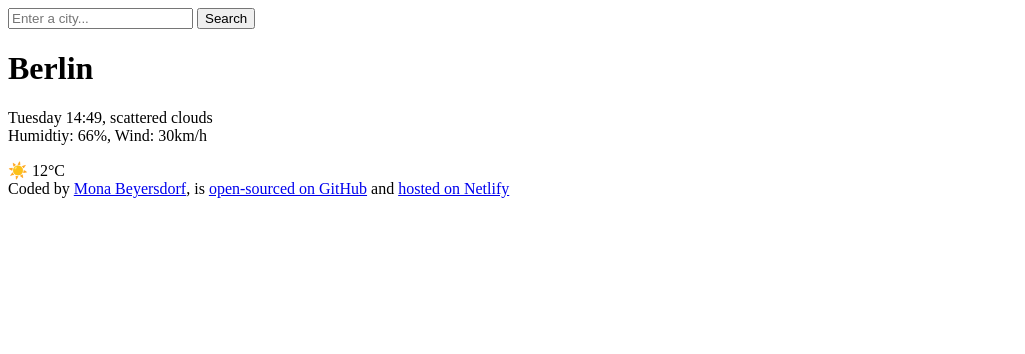
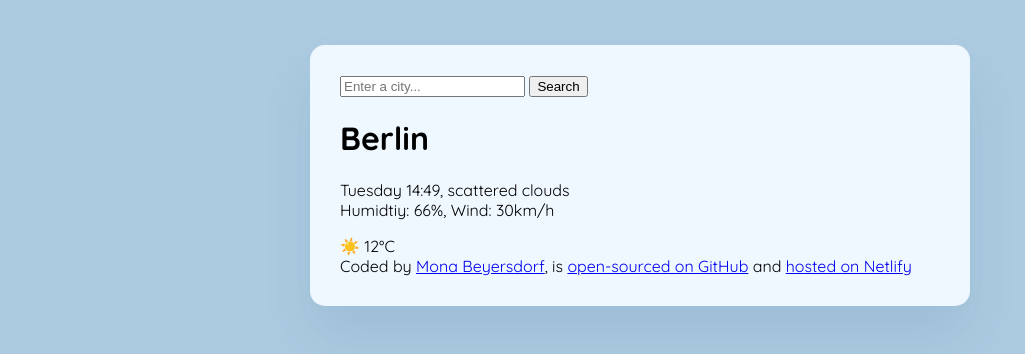
Before and after one commit to jellomoon/Donnerwetter-App, a plain HTML site: page index.html in a window 1280 px wide. Shown: the whole page, without its empty margins (0-1025 px from the left). Drawn offline with Linux system fonts and the light colour scheme.

Commit message:
styled main container and added custom font

```diff
--- a/index.html
+++ b/index.html
@@ -3,9 +3,17 @@
   <head>
     <meta charset="UTF-8" />
     <meta name="viewport" content="width=device-width, initial-scale=1.0" />
+    <link rel="preconnect" href="https://fonts.googleapis.com" />
+    <link rel="preconnect" href="https://fonts.gstatic.com" crossorigin />
+    <link
+      href="https://fonts.googleapis.com/css2?family=Quicksand:wght@300..700&display=swap"
+      rel="stylesheet"
+    />
+    <link rel="stylesheet" href="src/styles.css" />
     <title>Donnerwetter</title>
   </head>
   <body>
+    <div class="weather-app">
       <header>
         <form>
           <input type="search" placeholder="Enter a city..." required />
@@ -26,7 +34,8 @@
 
       <footer>
         Coded by
-      <a href="https://github.com/jellomoon" target="_blank">Mona Beyersdorf</a
+        <a href="https://github.com/jellomoon" target="_blank"
+          >Mona Beyersdorf</a
         >, is
         <a href="https://github.com/jellomoon/Donnerwetter-App" target="_blank"
           >open-sourced on GitHub</a
@@ -36,5 +45,6 @@
           hosted on Netlify</a
         >
       </footer>
+    </div>
   </body>
 </html>
--- /dev/null
+++ b/src/styles.css
@@ -0,0 +1,13 @@
+body {
+  background-color: #accbe1;
+  font-family: "Quicksand", sans-serif;
+}
+
+.weather-app {
+  background-color: #f0f8ff;
+  max-width: 600px;
+  margin: 45px auto;
+  padding: 30px;
+  box-shadow: 0 30px 50px rgba(32, 83, 131, 0.1);
+  border-radius: 15px;
+}
```
Lines whose indentation alone changed are shown as unchanged.
